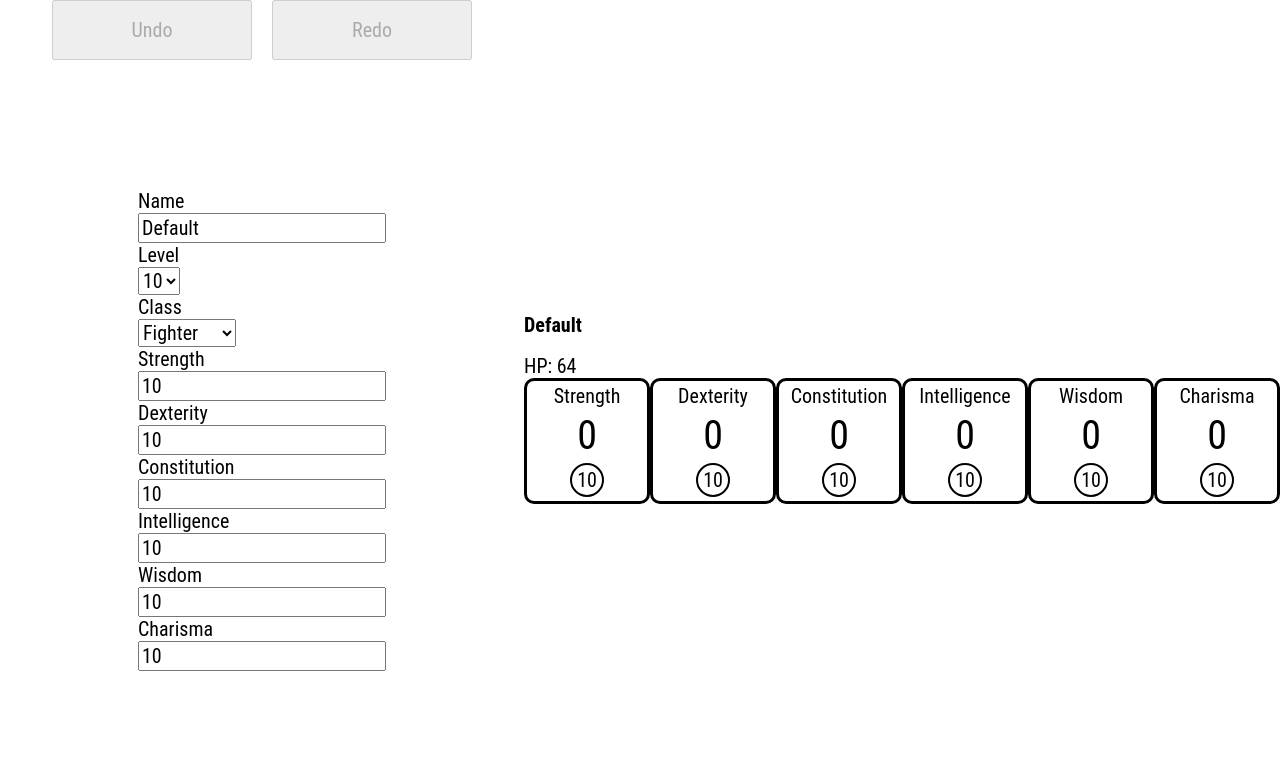
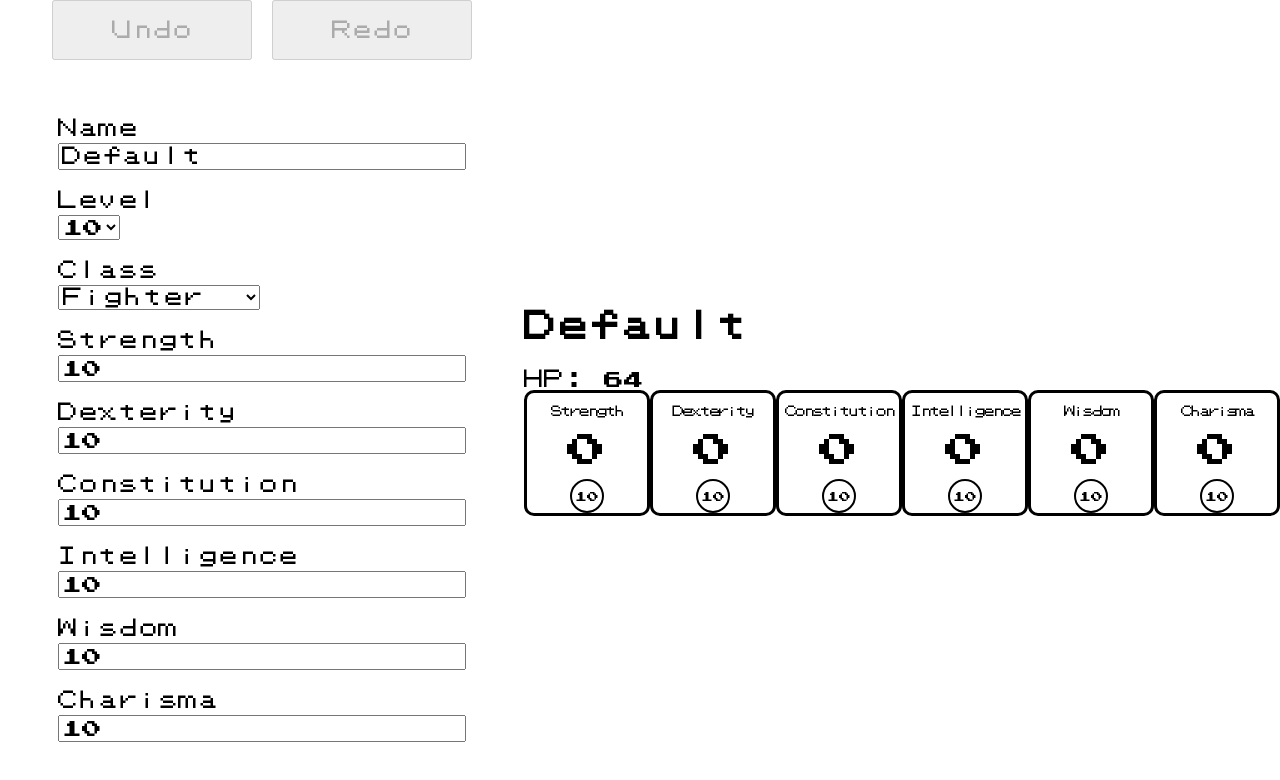
Before and after one commit to TGolias/BeyondUseless, a React (Create React App) app: page / in a window 1280 px wide. Shown: the top 780 px of the page. Built offline with nearby package versions, Linux system fonts and the light colour scheme.

Commit message:
undo fixes and fonts and levels oh my

```diff
--- a/src/App.css
+++ b/src/App.css
@@ -49,7 +49,7 @@
   display: none;
 }
 
-@media only screen and (max-width: 600px) {
+@media only screen and (max-width: 800px) {
   .inactiveViewForMobile {
     display: none;
   }
--- a/src/App.js
+++ b/src/App.js
@@ -95,8 +95,11 @@ export default function App() {
       clearTimeout(addChangesToHistoryTimeout.timeout)
       setAddChangesToHistoryTimeout(null);
 
+      if (addChangesToHistoryTimeout.pathToProperty === pathToProperty) {
+        // If it IS our property being changed, since we just threw away the previous state, we want to make sure our current state is back to what it originally was so we don't add to the history when a value doesn't change at all.
+        currentState = history[currentHistoryIndex];
+      } else {
         // Now if this ISN'T our property being changed, we need it to add those changes to history before we start.
-      if (addChangesToHistoryTimeout.pathToProperty !== pathToProperty) {
         addChangesToHistory(addChangesToHistoryTimeout.newState);
         currentState = addChangesToHistoryTimeout.newState;
       }
@@ -117,10 +120,15 @@ export default function App() {
         newPropertyObject = newNextPropertyObject
     }
 
+    // Check if the value is going to change when we set it. Important for later.
+    const valueChanged = newPropertyObject[totalPath[totalPath.length - 1]] !== newValue;
+
     // Now we have the property object right at the end of the path and have done our shallow clones all the way to it.
     newPropertyObject[totalPath[totalPath.length - 1]] = newValue;
     setPlayerConfigs(newBaseStateObject);
 
+    // We only want want to add to the undo / redo stack if the value changed.
+    if (valueChanged) {
       // We want to add these changes to the history... but only after a timeout, in case they're still typing!
       const addToHistoryTimeout = setTimeout(() => {
         addChangesToHistory(newBaseStateObject);
@@ -128,6 +136,7 @@ export default function App() {
         setAddChangesToHistoryTimeout(null);
       }, timeoutBeforeAddedToHistory);
       setAddChangesToHistoryTimeout({ pathToProperty: pathToProperty, newState: newBaseStateObject, timeout: addToHistoryTimeout });
+    }
   }
 
   function addChangesToHistory(newBaseStateObject) {
@@ -147,7 +156,7 @@ export default function App() {
   return (
     <>
       <div className="topDiv">
-        <button className="activeViewButton" onClick={toggleViewActive}>{ isRendererViewActiveForMobile ? "Edit My Character" : "View My Character Sheet"}</button>
+        <button className="activeViewButton" onClick={toggleViewActive}>{ isRendererViewActiveForMobile ? "Edit My Character" : "View Character Sheet"}</button>
         <div className="viewDiv">
           <div className={"headerViewDiv" + (isRendererViewActiveForMobile ? " inactiveViewForMobile" : "")}>
             <div className="undoRedoButtonWrapper">
--- a/src/Components/StatDisplay.css
+++ b/src/Components/StatDisplay.css
@@ -6,7 +6,14 @@
     display: flex;
     flex-direction: column;
     align-items: center;
-    justify-content: center;
+    justify-content: space-between;
+}
+
+.statName {
+    padding-top: 1em;
+    font-size: 12px;
+    /* This fucking fatass font, man... */
+    letter-spacing: -3px;
 }
 
 .modifier {
@@ -14,11 +21,18 @@
     padding: .1em;
 }
 
-.abilityScore {
+.circleAroundScore {
+    display: flex;
+    flex-direction: column;
+    align-items: center;
+    justify-content: center;
     height: 1.5em;
     width: 1.5em;
     text-align: center;
     border: .1em solid black;
     border-radius: 50%;
-    line-height: 1.5;
 }
+
+.abilityScore {
+    font-size: 0.6em;
+}
--- a/src/Components/StatDisplay.js
+++ b/src/Components/StatDisplay.js
@@ -6,9 +6,11 @@ export function StatDisplay({name, value}) {
     return (
         <>
             <div className='outerbox'>
-                <div>{name}</div>
+                <div class="statName">{name}</div>
                 <div className='modifier'>{(modifierAmount <= 0 ? "" : "+") + calculateModifierForBaseStat(value)}</div>
-                <div className='abilityScore'>{value}</div>
+                <div className='circleAroundScore'>
+                    <div className='abilityScore'>{value}</div>
+                </div>
             </div>
         </>
     )
--- a/src/Designer.css
+++ b/src/Designer.css
@@ -0,0 +1,9 @@
+.fieldHolder {
+    display: flex;
+    flex-direction: column;
+    row-gap: 1em;
+}
+
+.label {
+    padding-bottom: 0.2em;
+}
--- a/src/Designer.js
+++ b/src/Designer.js
@@ -6,41 +6,41 @@ import './Designer.css';
 export function Designer({playerConfigs, inputChangeHandler}) {
     return (
         <>
-            <div>
+            <div class="fieldHolder">
                 <div>
-                    <div>Name</div>
+                    <div class="label">Name</div>
                     <TextInput baseStateObject={playerConfigs} pathToProperty={"name"} inputHandler={inputChangeHandler}/>
                 </div>
                 <div>
-                    <div>Level</div>
+                    <div class="label">Level</div>
                     <SelectList options={Array.from({length: 20}, (_, i) => i + 1)} baseStateObject={playerConfigs} pathToProperty={"level"} inputHandler={inputChangeHandler}/>
                 </div>
                 <div>
-                    <div>Class</div>
+                    <div class="label">Class</div>
                     <SelectList options={classes.map(x => x.name)} baseStateObject={playerConfigs} pathToProperty={"class"} inputHandler={inputChangeHandler}/>
                 </div>
                 <div>
-                    <div>Strength</div>
+                    <div class="label">Strength</div>
                     <TextInput baseStateObject={playerConfigs} pathToProperty={"baseStats.strength"} inputHandler={inputChangeHandler}/>
                 </div>
                 <div>
-                    <div>Dexterity</div>
+                    <div class="label">Dexterity</div>
                     <TextInput baseStateObject={playerConfigs} pathToProperty={"baseStats.dexterity"} inputHandler={inputChangeHandler}/>
                 </div>
                 <div>
-                    <div>Constitution</div>
+                    <div class="label">Constitution</div>
                     <TextInput baseStateObject={playerConfigs} pathToProperty={"baseStats.constitution"} inputHandler={inputChangeHandler}/>
                 </div>
                 <div>
-                    <div>Intelligence</div>
+                    <div class="label">Intelligence</div>
                     <TextInput baseStateObject={playerConfigs} pathToProperty={"baseStats.intelligence"} inputHandler={inputChangeHandler}/>
                 </div>
                 <div>
-                    <div>Wisdom</div>
+                    <div class="label">Wisdom</div>
                     <TextInput baseStateObject={playerConfigs} pathToProperty={"baseStats.wisdom"} inputHandler={inputChangeHandler}/>
                 </div>
                 <div>
-                    <div>Charisma</div>
+                    <div class="label">Charisma</div>
                     <TextInput baseStateObject={playerConfigs} pathToProperty={"baseStats.charisma"} inputHandler={inputChangeHandler}/>
                 </div>
             </div>
--- a/src/Renderer.css
+++ b/src/Renderer.css
@@ -12,7 +12,7 @@
     justify-content: space-around;
 }
 
-@media only screen and (max-width: 900px) {
+@media only screen and (max-width: 1200px) {
     .mobileDivider {
         flex-direction: column;
     }
--- a/src/styles.css
+++ b/src/styles.css
@@ -1,4 +1,13 @@
+@font-face {
+    font-family: 'font-of-the-mans';
+    src: local('font-of-the-mans'), url('./Fonts/font-of-the-mans.ttf') format('truetype');
+}
+
 * {
-    font-family: Roboto Condensed,Roboto,Helvetica,sans-serif;
+    font-family: 'font-of-the-mans'; /*Roboto Condensed,Roboto,Helvetica,sans-serif;*/
     font-size: 20px;
 }
+
+h2 {
+    font-size: 32px;
+}
```
Also changed, not shown: src/Fonts/font-of-the-mans.ttf (added), 13 other files (tests, documents, lock files or other folders). Lines whose indentation alone changed are shown as unchanged.
